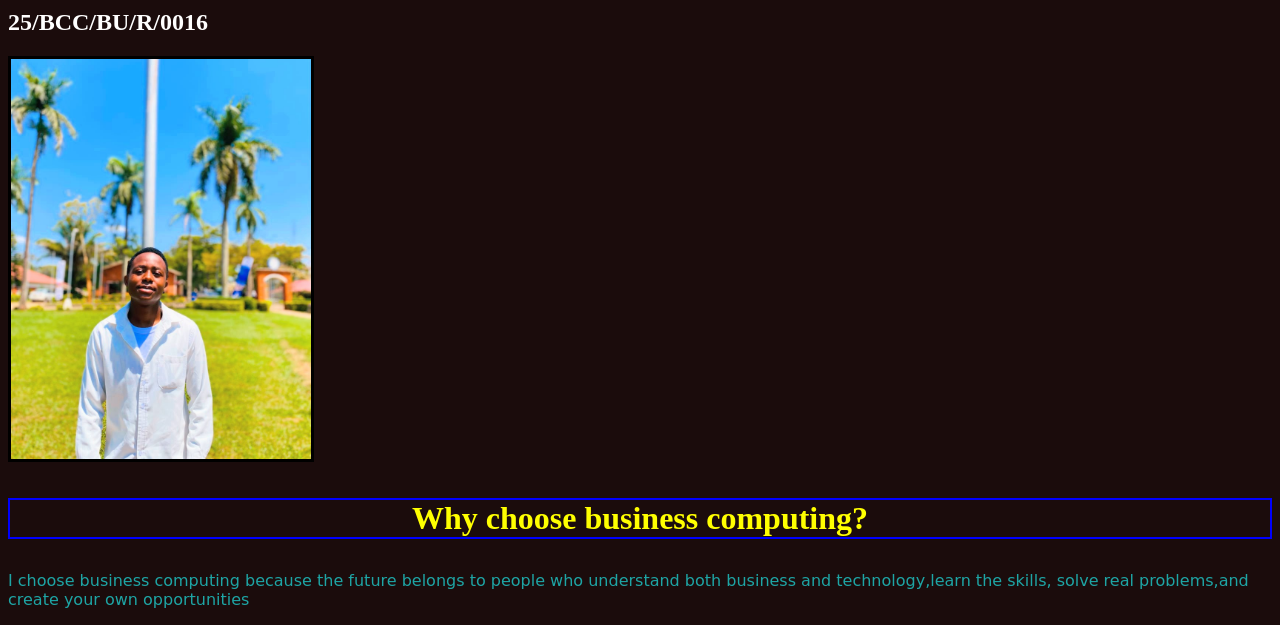
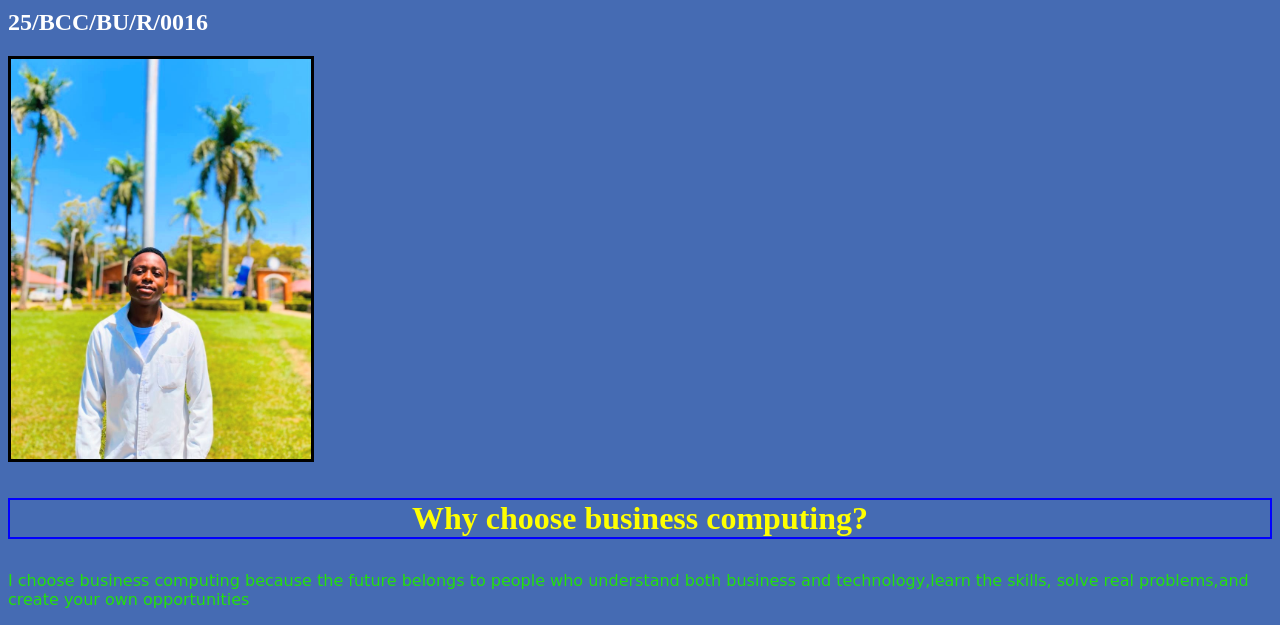
Before and after one commit to jibuespoir822-hue/my-first-repository, a plain HTML site: page index.html in a window 1280 px wide. Shown: the part 212-837 px from the top of the page. Drawn offline with Linux system fonts and the light colour scheme.

Commit message:
Update jibu styles.css

```diff
--- a/jibu styles.css
+++ b/jibu styles.css
@@ -1,6 +1,6 @@
 body{
 
-    background-color: rgb(27, 12, 12);
+    background-color: rgb(69, 107, 179);
     color: white;
 }
 h3{
@@ -15,5 +15,5 @@ h3:hover{
 }
 .parastyles{
     font-family: cursive;
-    color:rgb(30, 165, 165);
+    color:rgb(35, 224, 11);
 }
```
